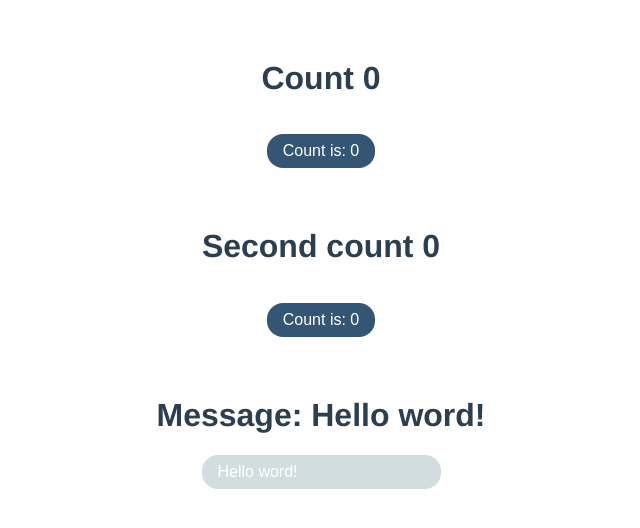
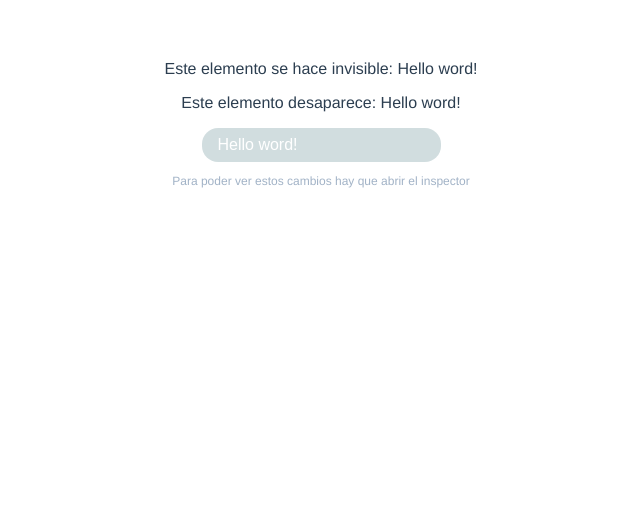
Before and after one commit to alejandraJA/my_first_project, a Vue app: page / in a window 1280 px wide. Shown: the top 528 px of the page, without its empty margins (319-959 px from the left). Built offline with nearby package versions, Linux system fonts and the light colour scheme.

Commit message:
Condicionales

```diff
--- a/src/App.vue
+++ b/src/App.vue
@@ -1,22 +1,16 @@
 <template>
   <div id="app">
-    <ButtonCountVue message="Count"/>
-    <ButtonCountWithMethodVue message="Second count"/>
-    <InputMessageVue />
+    <InputMessageConditionsVue />
   </div>
 </template>
 
 <script>
-import ButtonCountVue from './components/ButtonCount.vue'
-import ButtonCountWithMethodVue from './components/ButtonCountWithMethod.vue';
-import InputMessageVue from './components/InputMessage.vue';
+import InputMessageConditionsVue from './components/structure/InputMessageConditions.vue';
 
 export default {
   name: 'App',
   components: {
-    ButtonCountVue,
-    ButtonCountWithMethodVue,
-    InputMessageVue,
+    InputMessageConditionsVue
 }
 }
 </script>
--- /dev/null
+++ b/src/components/structure/InputMessageConditions.vue
@@ -0,0 +1,43 @@
+<template>
+
+<!-- v-text es para evitar los cambios de pantalla (como el binding) -->
+<!-- v-show para hacer invisible el elemento -->
+<!-- v-if para desaparecer (gone) el elemento -->
+<!-- v-else mostrar un valor en cado del if anterior-->
+
+    <div id="app">
+        <p v-text="'Este elemento se hace invisible: ' + message" v-show="message.length > 3"/>
+        <p v-text="'Este elemento desaparece: ' + message" v-if="message.length > 3"/>
+        <p v-text="'Escribe algo'" v-else/>
+        <input class="input" type="text" v-model="message">
+        <p class="nota" v-text="'Para poder ver estos cambios hay que abrir el inspector'"/>
+    </div>
+</template>
+
+<script>
+export default {
+    el: '#app',
+    data: function () {
+        return {
+            message: "Hello word!"
+        };
+    }
+}
+</script>
+
+<style>
+.input {
+  background-color: #3a6c753b;
+  border: none;
+  color: white;
+  padding: 8px 16px;
+  text-decoration: none;
+  display: inline-block;
+  font-size: 16px;
+  border-radius: 16px;
+}
+.nota {
+    font-size: 12px;
+    color: #46668f81;
+}
+</style>
```
Also changed, not shown: src/components/start.vue/ButtonCount.vue (renamed from src/components/ButtonCount.vue), src/components/start.vue/ButtonCountWithMethod.vue (renamed from src/components/ButtonCountWithMethod.vue), src/components/start.vue/InputMessage.vue (renamed from src/components/InputMessage.vue).
